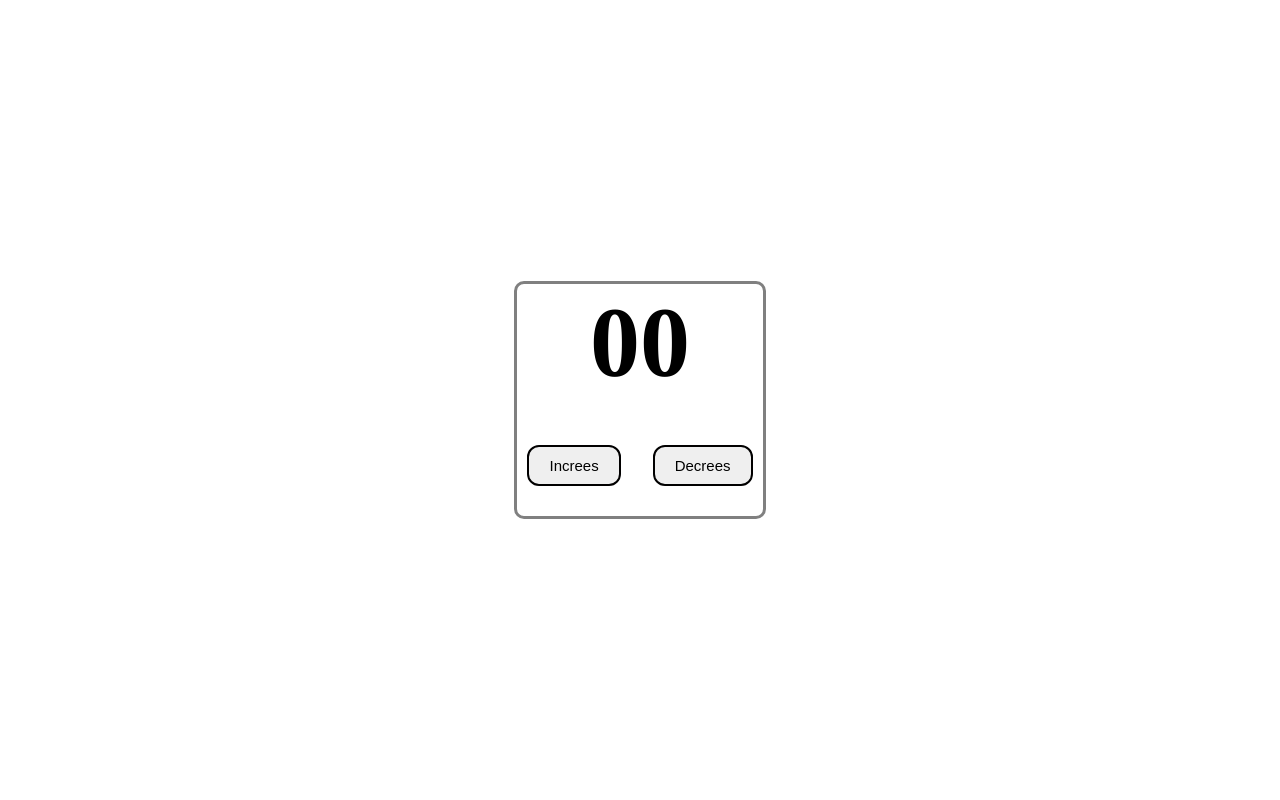
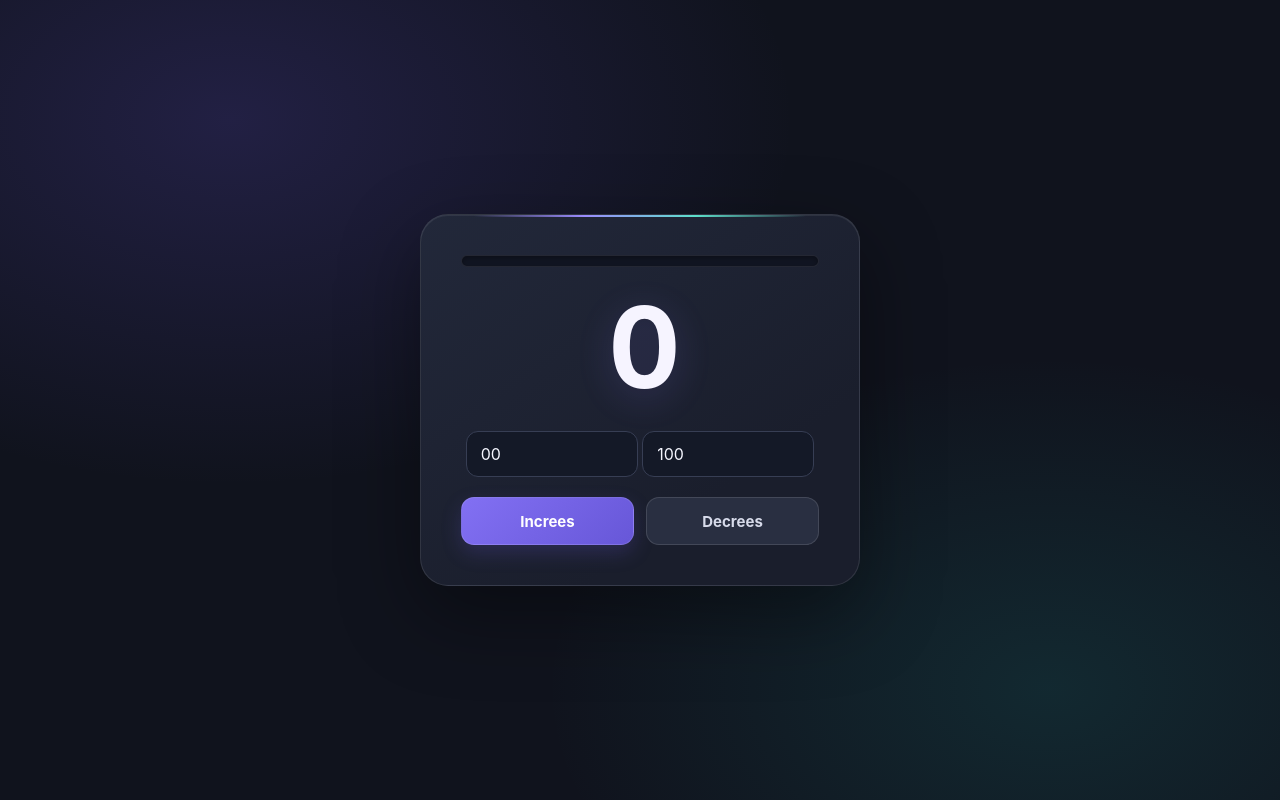
Before and after one commit to fhraj-0/WebDev, a plain HTML site: page Tier-1/Study_Session-and-Rap_Counter/index.html in a window 1280 px wide. Drawn offline with Linux system fonts and the light colour scheme.

Commit message:
abhi main ne apnaa puraa logic chnge kiyaa hai. ab closers and metods ka use kiya hai jis se varivles privet ho gye hai.

```diff
--- a/Tier-1/Study_Session-and-Rap_Counter/index.html
+++ b/Tier-1/Study_Session-and-Rap_Counter/index.html
@@ -9,9 +9,14 @@
 </head>
 <body>
     <main>
+        <div id="bar">
+            <div id="my-bar"></div>
+        </div>
         <div class="count-N">
             <h1>00</h1>
         </div>
+        <input type="number" class="init" id="init-N" value="00">
+        <input type="number" class="init" id="init-Max" value="100">
         <div class="btn">
             <button class="increase-btn">Increes</button>
             <button class="decrease-btn">Decrees</button>
--- a/Tier-1/Study_Session-and-Rap_Counter/script.js
+++ b/Tier-1/Study_Session-and-Rap_Counter/script.js
@@ -1,3 +1,56 @@
+const countInput = document.querySelector("#init-N");
 const countDisplay = document.querySelector(".count-N h1");
 const increaseButton = document.querySelector(".increase-btn");
 const decreaseButton = document.querySelector(".decrease-btn");
+const countMax = document.querySelector("#init-Max");
+const myBar = document.querySelector("#my-bar");
+
+
+function createCounter(init) {
+    let count = init;
+
+    return {
+        increment() {
+            count++;
+            return count;
+        },
+        decrement() {
+            count--;
+            return count;
+        }
+    };
+}
+
+const initial = Number(countInput.value);
+let counter = createCounter(initial);
+let currentVal = initial;
+rander(currentVal);
+
+
+function rander(currentCount) {
+    countDisplay.textContent = currentCount;
+
+    const maxValue = Number(countMax.value);
+    const percentage = maxValue > 0 ? (currentCount / maxValue) * 100 : 0;
+    myBar.style.width = `${percentage}%`;
+}
+
+countInput.addEventListener("input", () => {
+    currentVal = Number(countInput.value);
+    counter = createCounter(currentVal);
+    rander(currentVal);
+});
+
+countMax.addEventListener("input", () => {
+    rander(currentVal);
+});
+
+increaseButton.addEventListener("click", () => {
+    currentVal = counter.increment();
+    rander(currentVal);
+});
+
+decreaseButton.addEventListener("click", () => {
+    currentVal = counter.decrement();
+    rander(currentVal);
+});
--- a/Tier-1/Study_Session-and-Rap_Counter/style.css
+++ b/Tier-1/Study_Session-and-Rap_Counter/style.css
@@ -1,38 +1,196 @@
-
-*{
+* {
+    box-sizing: border-box;
     margin: 0;
     padding: 0;
-    box-sizing: border-box;
+}
+
+:root {
+    color-scheme: dark;
+    font-family: Inter, ui-sans-serif, system-ui, -apple-system, BlinkMacSystemFont, "Segoe UI", sans-serif;
+    background: #10131d;
+    color: #f5f6ff;
 }
 
 body {
-    display: flex;
-    align-items: center;
-    justify-content: center;
+    display: grid;
     min-height: 100vh;
+    place-items: center;
+    padding: 24px;
+    background:
+        radial-gradient(ellipse at 18% 15%, rgb(91 73 190 / 24%), transparent 38%),
+        radial-gradient(ellipse at 82% 86%, rgb(32 174 167 / 14%), transparent 34%),
+        #10131d;
 }
 
 main {
+    position: relative;
+    width: min(100%, 440px);
+    overflow: hidden;
+    padding: clamp(24px, 6vw, 40px);
     text-align: center;
-    border: 3px solid gray;
-    border-radius: 10px;
+    background: linear-gradient(145deg, #22283a, #1a1e2c 72%);
+    border: 1px solid rgb(255 255 255 / 10%);
+    border-radius: 28px;
+    box-shadow: 0 28px 80px rgb(0 0 0 / 40%), inset 0 1px rgb(255 255 255 / 7%);
+    animation: card-enter 650ms cubic-bezier(.2, .8, .2, 1) both;
+}
+
+main::before {
+    position: absolute;
+    top: 0;
+    right: 12%;
+    left: 12%;
+    height: 2px;
+    background: linear-gradient(90deg, transparent, #9b8cff, #5de0cb, transparent);
+    content: "";
+}
+
+#bar {
+    width: 100%;
+    height: 12px;
+    overflow: hidden;
+    margin-bottom: 24px;
+    background: #111522;
+    border: 1px solid rgb(255 255 255 / 8%);
+    border-radius: 999px;
+    box-shadow: inset 0 2px 5px rgb(0 0 0 / 30%);
+}
+
+#my-bar {
+    width: 0;
+    height: 100%;
+    background: linear-gradient(90deg, #8877ff, #55d9c4);
+    border-radius: inherit;
+    box-shadow: 0 0 16px rgb(112 141 255 / 45%);
+    transition: width 450ms cubic-bezier(.22, 1, .36, 1), background-color 250ms ease;
 }
 
 .count-N h1 {
-    font-size: 100px;
+    margin: 0 0 28px;
+    color: #f6f4ff;
+    font-size: clamp(76px, 22vw, 112px);
+    font-variant-numeric: tabular-nums;
+    font-weight: 750;
+    letter-spacing: -0.08em;
+    line-height: 1;
+    text-shadow: 0 8px 36px rgb(145 126 255 / 20%);
+    animation: number-enter 500ms 120ms both;
+}
+
+.init {
+    width: calc(50% - 7px);
+    min-width: 0;
+    padding: 12px 14px;
+    color: #f5f6ff;
+    background: #141927;
+    border: 1px solid #373e54;
+    border-radius: 12px;
+    font: inherit;
+    font-size: 16px;
+    transition: border-color 180ms ease, box-shadow 180ms ease, background-color 180ms ease;
+}
+
+.init:focus-visible {
+    outline: none;
+    background: #171d2d;
+    border-color: #9b8cff;
+    box-shadow: 0 0 0 4px rgb(155 140 255 / 16%);
+}
+
+.max-r {
+    color: #60e2bd;
 }
 
 .btn {
     display: flex;
     justify-content: center;
     gap: 12px;
-    margin-top: 16px;
+    margin-top: 20px;
 }
 
 .btn button {
-    padding: 10px 20px;
-    margin: 30px 10px;
-    border: 2px solid rgb(1, 0, 0);
+    flex: 1;
+    min-height: 48px;
+    padding: 12px 18px;
+    color: #fff;
+    background: linear-gradient(135deg, #8270f3, #6757d8);
+    border: 1px solid rgb(255 255 255 / 12%);
+    border-radius: 13px;
+    box-shadow: 0 8px 20px rgb(103 87 216 / 22%);
+    font: inherit;
     font-size: 15px;
-    border-radius: 12px;
+    font-weight: 650;
+    cursor: pointer;
+    transition: transform 160ms ease, filter 160ms ease, box-shadow 160ms ease;
 }
+
+.btn button + button {
+    color: #d7dbea;
+    background: #292f41;
+    box-shadow: none;
+}
+
+.btn button:hover {
+    filter: brightness(1.12);
+    transform: translateY(-2px);
+    box-shadow: 0 12px 24px rgb(103 87 216 / 30%);
+}
+
+.btn button:active {
+    transform: translateY(0) scale(.98);
+}
+
+.btn button:focus-visible {
+    outline: 3px solid #b8adff;
+    outline-offset: 3px;
+}
+
+@keyframes card-enter {
+    from {
+        opacity: 0;
+        transform: translateY(18px) scale(.98);
+    }
+
+    to {
+        opacity: 1;
+        transform: translateY(0) scale(1);
+    }
+}
+
+@keyframes number-enter {
+    from {
+        opacity: 0;
+        transform: translateY(10px);
+    }
+
+    to {
+        opacity: 1;
+        transform: translateY(0);
+    }
+}
+
+@media (max-width: 380px) {
+    body {
+        padding: 16px;
+    }
+
+    .init {
+        padding-inline: 10px;
+        font-size: 15px;
+    }
+
+    .btn button {
+        padding-inline: 12px;
+    }
+}
+
+@media (prefers-reduced-motion: reduce) {
+    *,
+    *::before,
+    *::after {
+        scroll-behavior: auto !important;
+        animation-duration: 0.01ms !important;
+        animation-iteration-count: 1 !important;
+        transition-duration: 0.01ms !important;
+    }
+}
```
